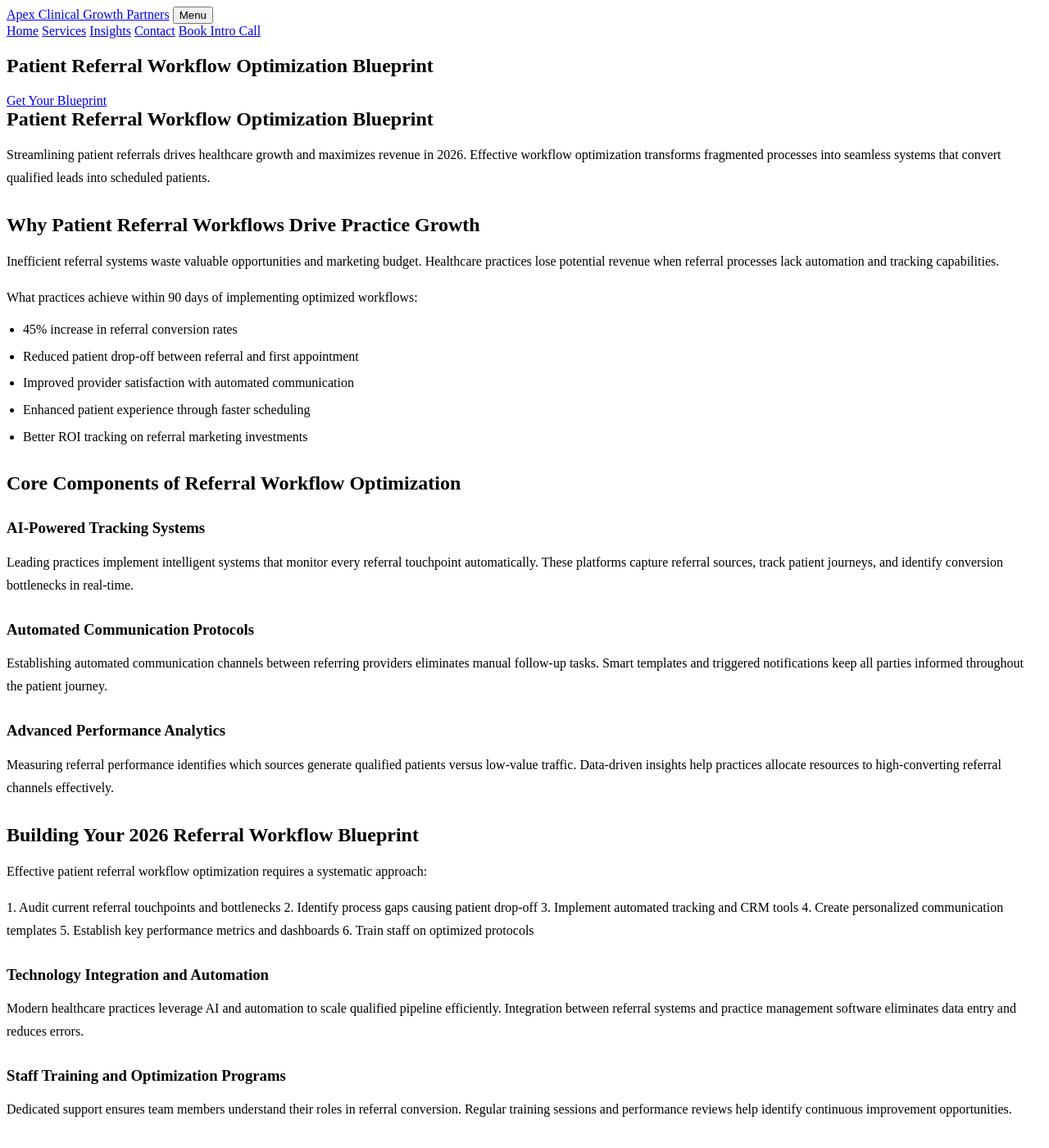
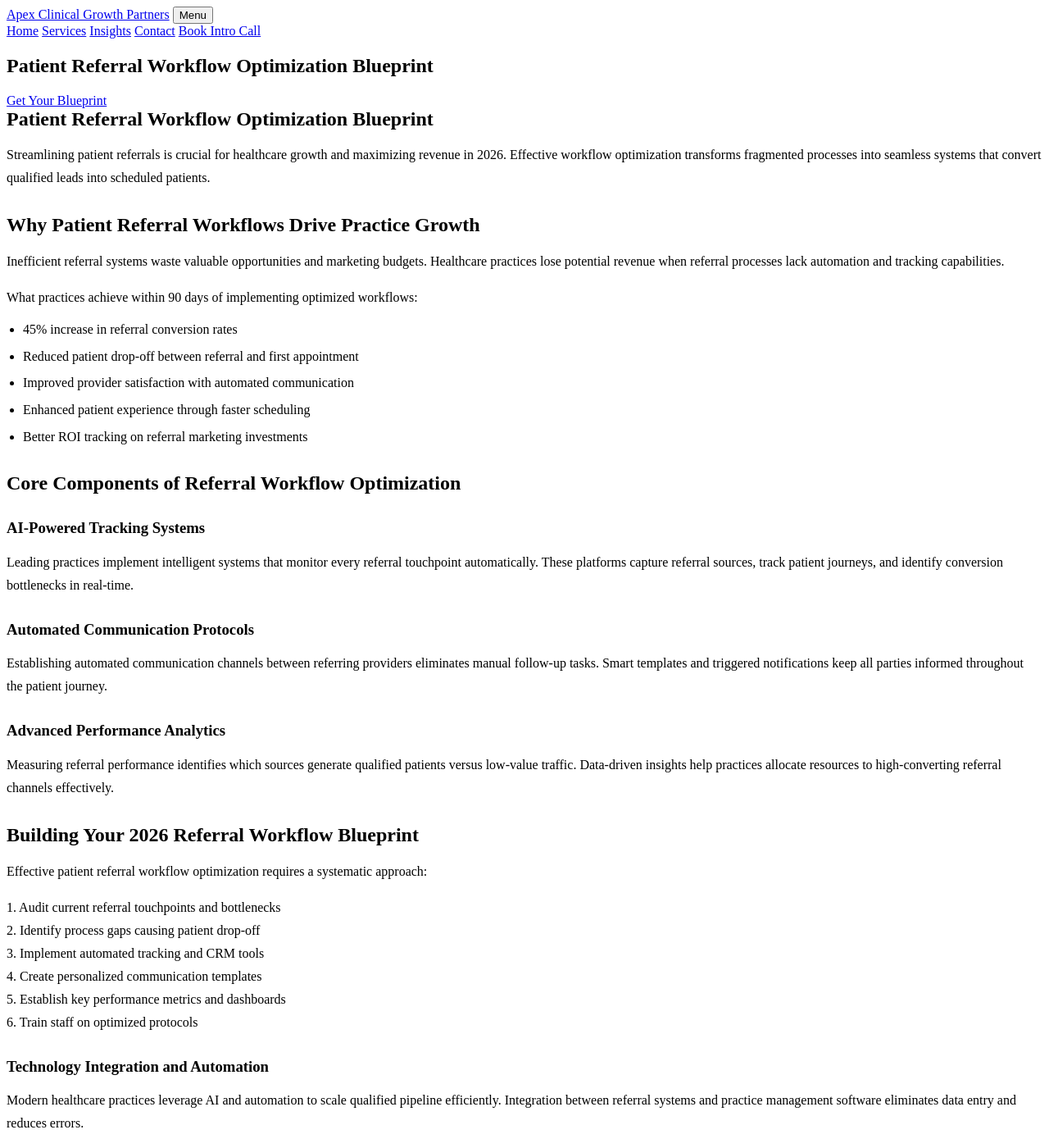
Before and after one commit to prjctlphbt/orbitr-canary-angular-20260228, a Jekyll site: the page patient-referral-workflow-blueprint.html, which Jekyll copies as it is, in a window 1280 px wide and 1400 px high. Shown: the whole window at 82% size. Built offline with Jekyll 4.4.1, drawn with Linux system fonts in a browser that asks for light colours.

Commit message:
Refresh and update content: patient-referral-workflow-blueprint.html

```diff
--- a/patient-referral-workflow-blueprint.html
+++ b/patient-referral-workflow-blueprint.html
@@ -109,9 +109,9 @@
 <section class="landing-content">
 <div class="container orbitr-generated-content">
 <h1>Patient Referral Workflow Optimization Blueprint</h1>
-<p>Streamlining patient referrals drives healthcare growth and maximizes revenue in 2026. Effective workflow optimization transforms fragmented processes into seamless systems that convert qualified leads into scheduled patients.</p>
+<p>Streamlining patient referrals is crucial for healthcare growth and maximizing revenue in 2026. Effective workflow optimization transforms fragmented processes into seamless systems that convert qualified leads into scheduled patients.</p>
 <h2>Why Patient Referral Workflows Drive Practice Growth</h2>
-<p>Inefficient referral systems waste valuable opportunities and marketing budget. Healthcare practices lose potential revenue when referral processes lack automation and tracking capabilities.</p>
+<p>Inefficient referral systems waste valuable opportunities and marketing budgets. Healthcare practices lose potential revenue when referral processes lack automation and tracking capabilities.</p>
 <p>What practices achieve within 90 days of implementing optimized workflows:</p>
 <ul>
 <li>45% increase in referral conversion rates</li>
@@ -129,11 +129,11 @@
 <p>Measuring referral performance identifies which sources generate qualified patients versus low-value traffic. Data-driven insights help practices allocate resources to high-converting referral channels effectively.</p>
 <h2>Building Your 2026 Referral Workflow Blueprint</h2>
 <p>Effective patient referral workflow optimization requires a systematic approach:</p>
-<p>1. Audit current referral touchpoints and bottlenecks
-2. Identify process gaps causing patient drop-off
-3. Implement automated tracking and CRM tools
-4. Create personalized communication templates
-5. Establish key performance metrics and dashboards
+<p>1. Audit current referral touchpoints and bottlenecks<br/>
+2. Identify process gaps causing patient drop-off<br/>
+3. Implement automated tracking and CRM tools<br/>
+4. Create personalized communication templates<br/>
+5. Establish key performance metrics and dashboards<br/>
 6. Train staff on optimized protocols</p>
 <h3>Technology Integration and Automation</h3>
 <p>Modern healthcare practices leverage AI and automation to scale qualified pipeline efficiently. Integration between referral systems and practice management software eliminates data entry and reduces errors.</p>
```
